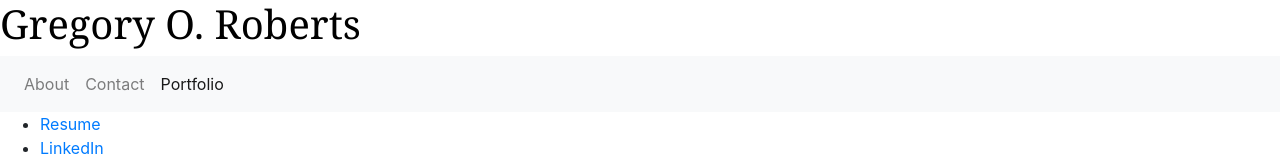
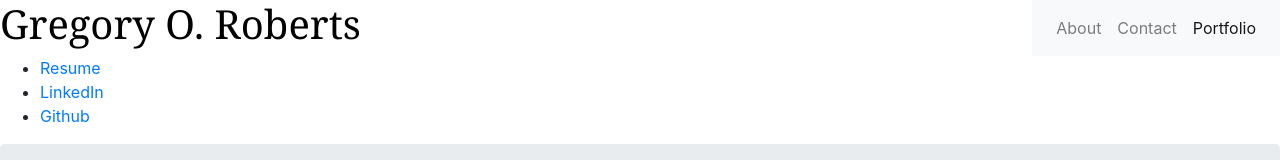
Before and after one commit to groberts31/React-Portfolio, a React (Create React App) app in the folder portfolio/: page /portfolio in a window 1280 px wide. Shown: the top 160 px of the page. Built offline with nearby package versions, Linux system fonts and the light colour scheme.

Commit message:
added styling for navbar and name component and added clearfix class to app.js

```diff
--- a/portfolio/src/App.js
+++ b/portfolio/src/App.js
@@ -16,6 +16,7 @@ function App() {
       <div>
         <Name />
         <Navbar />
+        <div class="clearfix"></div>
         <Wrapper>
           <Links />
           <Route exact path="/" component={About} />
--- a/portfolio/src/components/Name/style.css
+++ b/portfolio/src/components/Name/style.css
@@ -1,4 +1,5 @@
 .name {
     color: black;
     font-family: Georgia, 'Times New Roman', Times, serif;
+    float: left;
 }
--- a/portfolio/src/components/Navbar/index.js
+++ b/portfolio/src/components/Navbar/index.js
@@ -5,6 +5,8 @@ import "./style.css";
 // Depending on the current path, this component sets the "active" class on the appropriate navigation link item
 function Navbar() {
   return (
+    <span className="navigation">
+
     <nav className="navbar navbar-expand-lg navbar-light bg-light">
       <div>
         <ul className="navbar-nav">
@@ -39,6 +41,7 @@ function Navbar() {
         </ul>
       </div>
     </nav>
+    </span>
   );
 }
 
--- a/portfolio/src/components/Navbar/style.css
+++ b/portfolio/src/components/Navbar/style.css
@@ -1,3 +1,6 @@
 nav.navbar.navbar-default {
   margin-bottom: 0;
 }
+.navigation {
+  float: right;
+}
```
